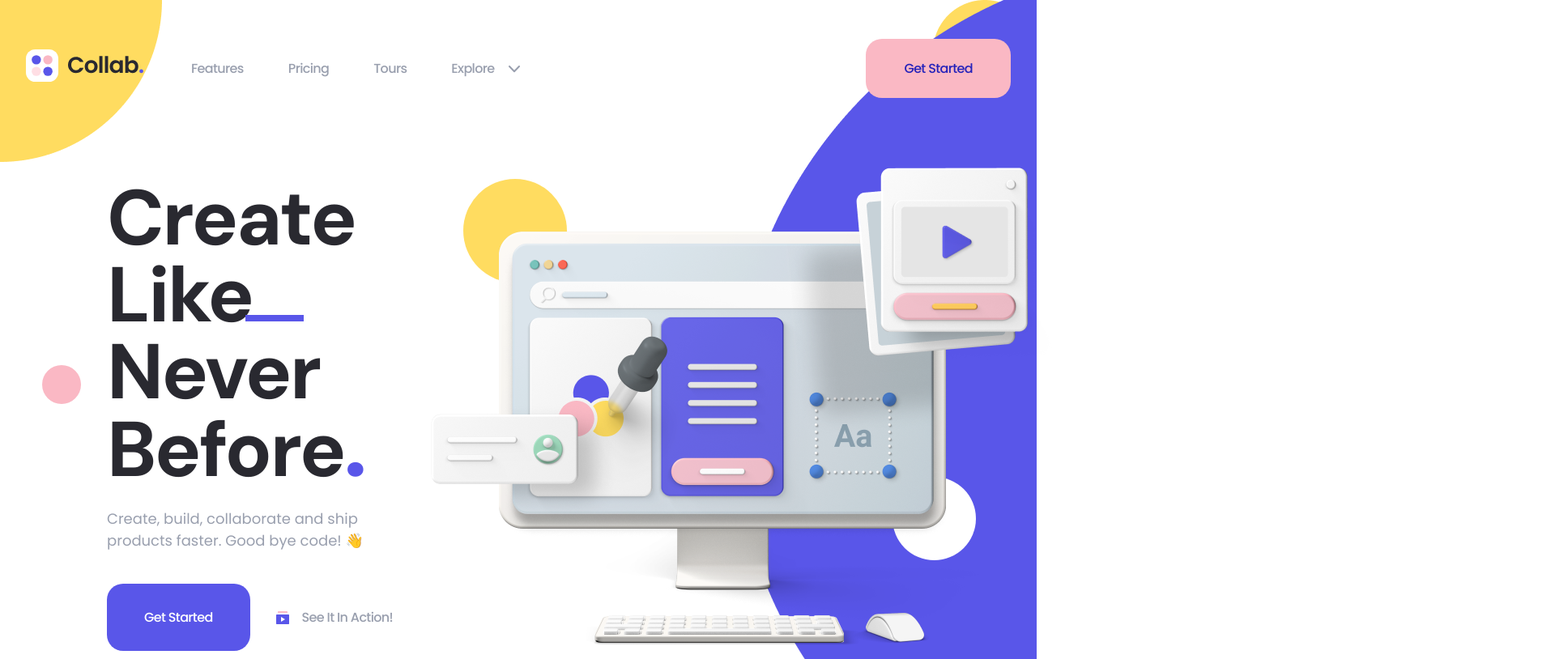
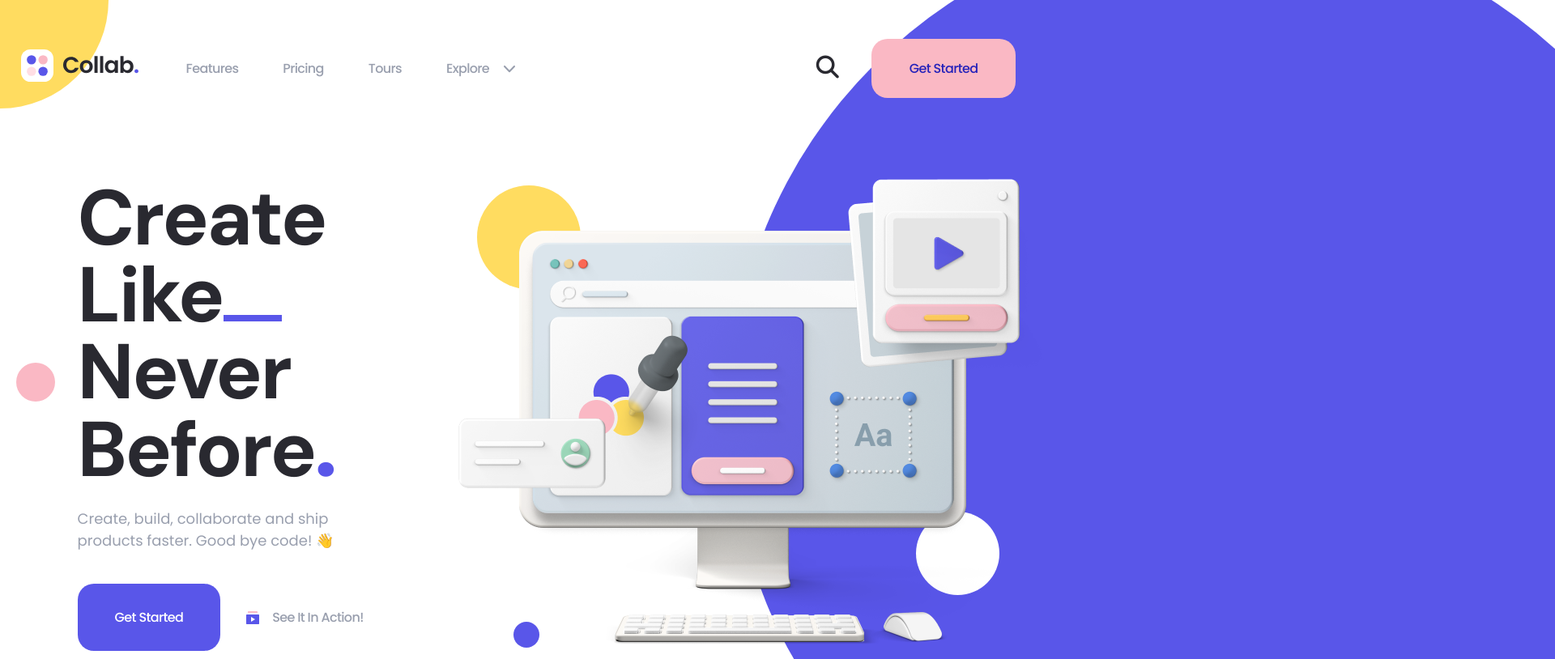
Before and after one commit to FaxriyorJalilov/Collab, a plain HTML site: page index.html in a window 1280 px wide. Shown: the top 814 px of the page at 81% size, 1920 px wide, since content can reach past the window. Drawn offline with Linux system fonts and the light colour scheme.

Commit message:
new add commit

```diff
--- a/index.html
+++ b/index.html
@@ -11,11 +11,19 @@
       href="https://fonts.googleapis.com/css2?family=DM+Sans:opsz,wght@9..40,100;9..40,200;9..40,300;9..40,400;9..40,500;9..40,600;9..40,700;9..40,800;9..40,900;9..40,1000&family=Poppins:ital,wght@0,100;0,200;0,300;0,400;0,500;0,600;0,700;0,800;0,900;1,100&display=swap"
       rel="stylesheet"
     />
+    <script
+      src="https://kit.fontawesome.com/21fb9f10a8.js"
+      crossorigin="anonymous"
+    ></script>
   </head>
   <body>
     <section class="Hero_header">
-      <div class="hero_back"></div>
       <div class="container">
+        <div class="mini_navbar">
+          <a href="#"><img src="./imgs/burger_icon.svg" alt="icon" /></a>
+          <a href="#"><img src="./imgs/Logo_mini.svg" alt="icon" /></a>
+          <a href="#"><img src="./imgs/Search_icon.svg" alt="icon" /></a>
+        </div>
         <div class="navbar">
           <div class="nav_left">
             <div class="nav_logo">
@@ -24,10 +32,10 @@
 
             <div class="nav_links">
               <ul>
-                <li><a href="#">Features</a></li>
-                <li><a href="#">Pricing</a></li>
-                <li><a href="#">Tours</a></li>
-                <li class="select_link">
+                <li><a class="header_item" href="#">Features</a></li>
+                <li><a class="header_item" href="#">Pricing</a></li>
+                <li><a class="header_item" href="#">Tours</a></li>
+                <li class="select_link header_item">
                   <a href="#"
                     >Explore <img src="./imgs/arrow (Stroke).svg"
                   /></a>
@@ -36,7 +44,7 @@
             </div>
           </div>
           <div class="nav_right">
-            <a href="#"><img src="./imgs/Search 1.svg" alt="Search" /></a>
+            <a href="#"><i class="fa-solid fa-magnifying-glass"></i></a>
             <a href="#" class="select_a">Get Started</a>
           </div>
         </div>
@@ -61,17 +69,29 @@
               <p>Scroll to explore</p>
             </div>
           </div>
-          <div class="hero_computer">
-            <!-- <img src="./fotos/[ 1 ] – Desktop Asset.png" alt="computer" /> -->
-            <img class="monitor" src="./fotos/monitor.png" alt="foto" />
-            <img class="hero_video_play" src="./fotos/video_play.png" alt="" />
-            <img class="hero_mouse" src="./fotos/Mouse.png" alt="" />
-            <div class="computer_circle"></div>
-            <div class="compyuter_circle_white"></div>
+          <div class="Circles">
+            <div class="main_circle"></div>
+            <div class="main_circle"></div>
+            <div class="main_circle"></div>
+            <div class="main_circle"></div>
+            <div class="main_circle"></div>
+            <div class="main_circle"></div>
+            <div class="main_circle"></div>
+          </div>
+          <div class="group_computer">
+            <img
+              class="video_play"
+              src="./fotos/video_play.png"
+              alt="video_play"
+            />
+            <img class="cotact" src="./fotos/cotact.png" alt="foto" />
+            <img class="Mouse" src="./fotos/Mouse.png" alt="mouse" />
+            <img class="Desktop" src="./fotos/Desktop.png" alt="Desktop" />
           </div>
         </div>
       </div>
     </section>
+
     <section class="Dark_Features">
       <div class="container">
         <h2>The world’s most powerful design tool.</h2>
--- a/style.css
+++ b/style.css
@@ -11,20 +11,16 @@
 body {
   margin: 0 auto;
   max-width: 1440px;
+  overflow-x: hidden;
 }
 .container {
   margin: 0 auto;
   max-width: 1240px;
   /* border: 1px solid red; */
 }
-.Hero_header {
-  background-color: #fff;
-  background-image: url("./fotos/Ellipse_top_left.png"),
-    url("./fotos/Circle_right.png"), url("./fotos/Circle_yelow.png");
-  background-repeat: no-repeat;
-  background-position: left top, right top, right top;
+.mini_navbar {
+  display: none;
 }
-
 .navbar {
   padding-top: 48px;
 }
@@ -50,10 +46,26 @@ body {
 
   letter-spacing: -0.64px;
 }
-.nav_links ul li a:hover {
-  color: #292930;
-  border-bottom: 3px solid #5956e9;
+.header_item {
+  position: relative;
 }
+.header_item::before {
+  content: "";
+  position: absolute;
+  left: 0;
+  right: 0;
+  bottom: -10px;
+  height: 2px;
+  width: 0;
+  border-radius: 2px;
+  margin: 0 auto;
+  background: #5956e9;
+  transition: width 0.25s;
+}
+.header_item:hover:before {
+  width: 100%;
+}
+
 .select_link img {
   margin-left: 14px;
 }
@@ -62,6 +74,10 @@ body {
   display: flex;
   align-items: center;
   gap: 40px;
+}
+.nav_right a i {
+  font-size: 28px;
+  color: #fff;
 }
 .select_a {
   color: #2522ba;
@@ -74,27 +90,14 @@ body {
   padding: 24px 47px;
 }
 .nav_bottom {
-  display: flex;
-  /* justify-content: space-between; */
-  /* gap: 200px; */
-  position: relative;
 }
 .header_Content {
   margin-top: 101px;
   margin-left: 100px;
-  /* max-width: 443px; */
-  /* position: relative; */
+  /* position: absolute; */
+  position: relative;
 }
-.header_Content::after {
-  position: absolute;
-  content: "";
-  width: 48px;
-  height: 48px;
-  border-radius: 100%;
-  background-color: #fab8c4;
-  top: 330px;
-  left: 20px;
-}
+
 .header_Content h1 {
   color: #292930;
   font-family: "DM Sans", sans-serif;
@@ -102,7 +105,7 @@ body {
   font-weight: 700;
   line-height: 99.327%;
   letter-spacing: -2.4px;
-  max-width: 400px;
+  max-width: 420px;
 }
 .like_line::after {
   content: "";
@@ -111,7 +114,7 @@ body {
   height: 8px;
   position: absolute;
   margin-top: -118px;
-  left: 271px;
+  left: 180px;
 }
 .header_Content span {
   color: #5956e9;
@@ -168,92 +171,227 @@ body {
   line-height: 24px;
   letter-spacing: -0.4px;
 }
-.hero_computer {
-  position: relative;
+.Circles {
+  position: absolute;
+  top: 0;
+  left: 0;
+  width: 100%;
+  height: 100%;
+  z-index: -1;
 }
-.hero_computer > img {
-  margin-top: 85.5px;
-  margin-right: -250px;
+.main_circle {
   position: absolute;
-  z-index: 5;
+  border-radius: 50%;
 }
-.hero_video_play {
+.main_circle:first-child {
+  top: -200px;
+  left: -200px;
+  width: 400px;
+  height: 400px;
+  background: #ffdc60;
+}
+.main_circle:nth-child(2) {
+  top: 56%;
+  left: calc(50% - 620px);
+  width: 48px;
+  height: 48px;
+  background: #fab8c4;
+}
+.main_circle:nth-child(3) {
+  left: 46%;
+  top: 229px;
+  z-index: 2;
+  width: 128px;
+  height: 128px;
+  background: #ffdc60;
+}
+.main_circle:nth-child(4) {
+  left: 49.5%;
+  bottom: 0px;
+  width: 32px;
+  height: 32px;
+  background: #5956e9;
+}
+.main_circle:nth-child(5) {
+  right: calc(50% - 250px);
+  bottom: -380px;
+  z-index: 2;
+  width: 180px;
+  height: 180px;
+  background: #fab8c4;
+}
+
+.main_circle:nth-child(6) {
+  top: -98px;
+  right: calc(50% - 1330px);
+  width: 1220px;
+  height: 1220px;
+  background: #5956e9;
+}
+.main_circle:nth-child(7) {
+  top: 79%;
+  right: calc(50% - 594px);
+  z-index: 2;
+  width: 103px;
+  height: 103px;
+  background: #fff;
+}
+
+.group_computer {
+  /* width: 100%; */
   position: absolute;
-  top: 0px;
-  left: 510px;
+  top: 206px;
+  right: calc(50% - 686px);
+  /* font-size: 0; */
 }
-.hero_mouse {
+.video_play {
+  position: absolute;
+  top: 15px;
+  right: -38px;
+}
+.cotact {
+  position: absolute;
+  top: 310px;
+  right: 578px;
+}
+.Mouse {
   position: absolute;
   top: 550px;
-  left: 520px;
+  right: 155px;
 }
-.computer_circle {
-  width: 128px;
-  height: 128px;
-  border-radius: 100%;
-  background-color: #ffdc60;
-  position: relative;
-  top: 100px;
-  left: 40px;
-  z-index: 2;
+.Desktop {
 }
-.compyuter_circle_white {
-  position: relative;
-  width: 103px;
-  height: 103px;
-  background-color: #fff;
-  border-radius: 100%;
-  top: 340px;
-  left: 570px;
-  z-index: 1;
-}
-/* ----SECTION DARK FEATURES---- */
 
+/* ----Dark_Features---- */
 .Dark_Features {
   background: #27272e;
 }
-@media (max-width: 1350px) {
-  .Hero_header {
-    background-color: #fff;
-    background-image: url("./fotos/Ellipse_top_left.png"),
-      url("./fotos/Circle_mini.png"), url("./fotos/Circle_yelow.png");
-    background-repeat: no-repeat;
-    background-position: left top, right top, right top;
+/* ----RESPONSEVE--- */
+@media (max-width: 1365px) {
+  .container {
+    width: 96%;
+  }
+  .nav_right a i {
+    color: #292930;
+  }
+  .header_Content {
+    margin-left: 70px;
+  }
+  .main_circle:first-child {
+    top: -134px;
+    left: -134px;
+    width: 268px;
+    height: 268px;
+    right: calc(50% - 1330px);
+  }
+  .main_circle:nth-child(6) {
+    right: calc(50% - 1480px);
   }
 }
-@media (max-width: 1435px) {
-  .container {
-    width: 95%;
-  }
-  .nav_bottom {
-    /* overflow-x: hidden; */
+@media (max-width: 1250px) {
+  .header_Content {
+    margin-left: 70px;
   }
 }
-@media (max-width: 1024px) {
-  body {
-    margin: 0 auto;
-    max-width: 1024px;
+@media (max-width: 1199px) {
+  .main_circle:nth-child(6) {
+    top: -47px;
+    right: calc(50% - 1252px);
+    width: 1118px;
+    height: 1118px;
   }
+}
+@media (max-width: 1023px) {
+  .select_a {
+    display: none;
+  }
+  .main_circle:nth-child(6) {
+    top: 116px;
+    right: -85px;
+    width: 170px;
+    height: 170px;
+  }
+}
+@media (max-width: 650px) {
   .container {
-    width: 95%;
+    width: 90%;
   }
-  .Hero_header {
-    background-color: #fff;
-    background-image: url("./fotos/Ellipse_top_left.png"),
-      url("./fotos/Circle_mini.png"), url("./fotos/Circle_yelow.png");
-    background-repeat: no-repeat;
-    background-position: left top, right top, right top;
+  .navbar {
+    display: none;
   }
-  .header_Content::after {
+
+  .mini_navbar {
+    display: block;
+    display: flex;
+    justify-content: space-between;
+    align-items: center;
+    margin-top: 40px;
+  }
+  .main_circle:first-child {
     display: none;
   }
   .header_Content {
-    margin-left: 20px;
+    margin-left: 0px;
+    position: relative;
   }
-  .nav_bottom {
-    overflow-x: hidden;
+
+  .header_Content h1 {
+    color: #292930;
+    font-size: 60px;
+    font-weight: 500;
+    line-height: 99.327%;
+    letter-spacing: -1.5px;
+    max-width: 220px;
   }
-  .hero_computer > img {
-    margin-right: unset;
+  .header_Content > p {
+    margin-top: 24px;
+    font-size: 16px;
+    font-weight: 400;
+    max-width: 230px;
+  }
+  .like_line::after {
+    content: "";
+    background-color: #5956e9;
+    width: 46px;
+    height: 5px;
+    position: absolute;
+    margin-top: -76px;
+    left: 100px;
+  }
+  .header_video {
+    /* width: 84px; */
+    /* height: 64px; */
+    /* border: 2px solid #e3e6e9; */
+    /* border-radius: 16px; */
+  }
+  .main_circle:nth-child(3) {
+    top: 309px;
+    left: 62%;
+    width: 32px;
+    height: 32px;
+  }
+  .group_computer {
+    width: 400px;
+    position: relative;
+    /* top: 506px; */
+    right: 0px;
+    /* font-size: 0; */
+  }
+  .video_play {
+    position: absolute;
+    top: 15px;
+    right: -38px;
+  }
+  .cotact {
+    position: absolute;
+    top: 310px;
+    right: 578px;
+  }
+  .Mouse {
+    position: absolute;
+    top: 550px;
+    right: 155px;
+  }
+  .Desktop {
   }
 }
```
Also changed, not shown: fotos/Circle 4.png (deleted), fotos/Circle_mini.png (deleted), fotos/Circle_right.png (deleted), fotos/Circle_white.png (deleted), fotos/Circle_yelow.png (deleted), fotos/Desktop.png (added), fotos/Ellipse_top_left.png (deleted), fotos/[ 1 ] – Desktop Asset.png (deleted), fotos/cotact.png (added), fotos/monitor.png (deleted), imgs/Logo_mini.svg (added), imgs/Search_black.svg (added), imgs/Search_icon.svg (added), imgs/burger_icon.svg (added), 1 other file.
